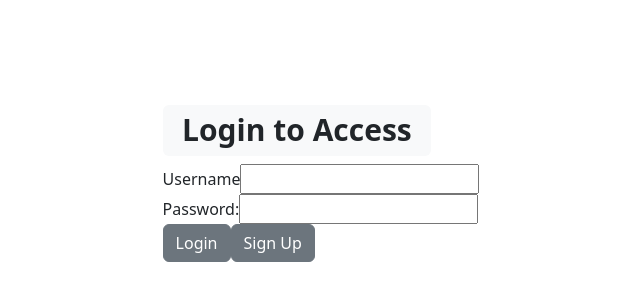
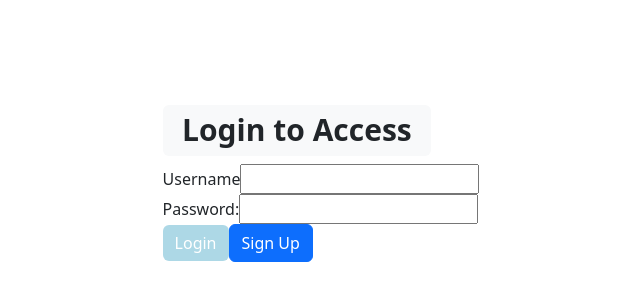
Before and after one commit to kdb23/surgicheck, a React (Create React App) app in the folder client/: page / in a window 1280 px wide. Shown: the part 218-518 px from the top of the page, without its empty margins (319-959 px from the left). Built offline with nearby package versions, Linux system fonts and the light colour scheme; no server answers.

Commit message:
styling of login and modal

```diff
--- a/client/src/AdminInfo.js
+++ b/client/src/AdminInfo.js
@@ -1,16 +1,24 @@
 import React from 'react';
 import NewSurgeon from './NewSurgeon';
 import SurgeonListContainer from './SurgeonListContainer';
+import {Container} from 'react-bootstrap'
 
 
 function AdminInfo({addProcedure, procedures}) {
     return(
 
         <div>
-            <h1>Admin Login Info Page</h1>
-            <NewSurgeon addProcedure={addProcedure} />
-            <SurgeonListContainer procedures={procedures} />
-        </div>
+             <div className='d-flex align-items-center justify-content-center'>
+                <div className='text-center'></div>
+                    <h1>Procedure Information</h1>
+                </div>
+                <Container>
+                    <NewSurgeon addProcedure={addProcedure} />
+                </Container>
+                <Container>
+                    <SurgeonListContainer procedures={procedures} />
+                </Container>
+            </div>
     )
 }
 
--- a/client/src/Login.js
+++ b/client/src/Login.js
@@ -62,21 +62,17 @@ function Login() {
                         onChange={(e) => setPassword(e.target.value)}
                     />
                 </div>
-            <Button variant='secondary' type='submit'>Login</Button>
-            <Button variant='secondary' onClick={handleShowModal}>Sign Up</Button>
+            <Button className='button' type='submit'>Login</Button>
+            <Button variant='primary' onClick={handleShowModal}>Sign Up</Button>
             </Form>
-            <Modal show={showModal} onHide={handleCloseModal}>
+            <Modal className='color-nav' variant='light' show={showModal} onHide={handleCloseModal}>
                 <Modal.Header closeButton>
-                    <Modal.Title>Sign Up for Access</Modal.Title>
+                    <Modal.Title >Sign Up for Access</Modal.Title>
                 </Modal.Header>
                 <Modal.Body>
                     <SignUp  handleCloseModal={handleCloseModal} />
                 </Modal.Body>
             </Modal>
-            {/* {isVisiable && (
-                <SignUp />
-            )} */}
-
             </div>
         </Container>
 
--- a/client/src/NavigationBar.js
+++ b/client/src/NavigationBar.js
@@ -19,7 +19,7 @@ function NavigationBar() {
             Add New Patient
           </Link>
           <Link to='/home/admin' className='nav-link'>
-            Admin Info
+            Procedural Information
           </Link>
           <Link to='/logout' className='nav-link'><Logout /></Link>
         </Nav>
--- a/client/src/index.css
+++ b/client/src/index.css
@@ -26,3 +26,8 @@ code {
   flex: 0 0 calc(33.33% - 10px);
   margin-bottom: 20px;
 }
+
+.button {
+  background-color: lightblue !important;
+  border: lightblue !important;
+}
```
